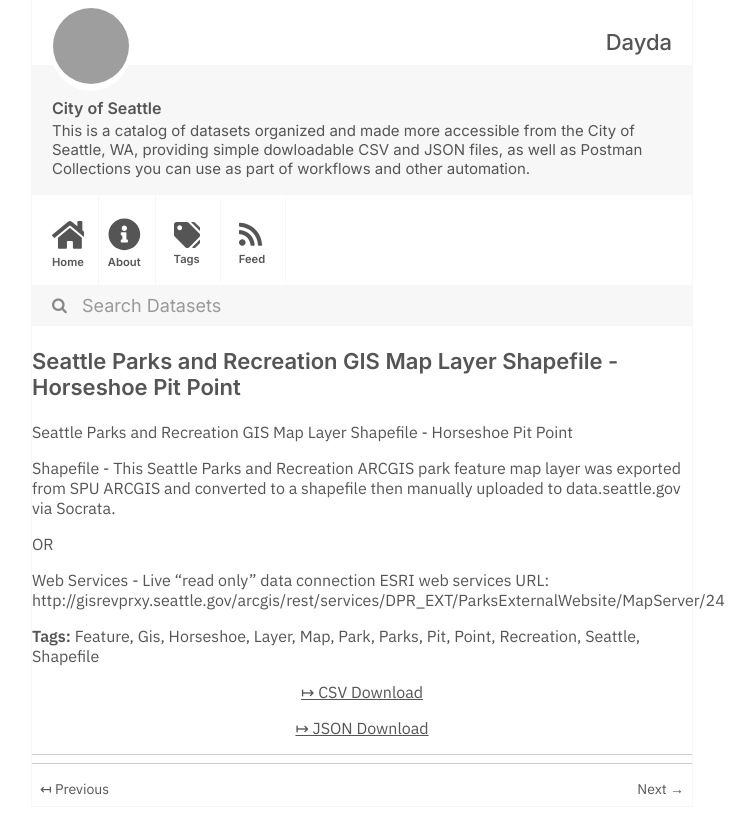
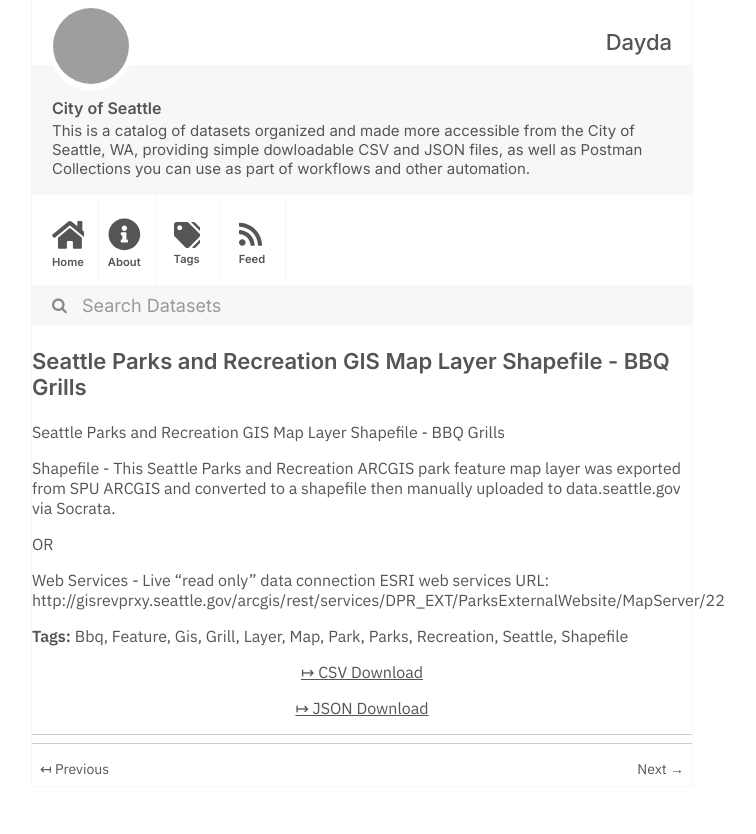
Before and after one commit to dayda-entities/city-of-seattle, a Jekyll site: the page built from _posts/2020-11-10-seattle-parks-and-recreation-g.md, in a window 1280 px wide, cut to the strip 0-834 px from the top of the page. Shown: the whole strip, without its empty margins (278-1034 px from the left). Built offline with Jekyll 4.4.1, drawn with Linux system fonts in a browser that asks for light colours; grey boxes are pictures that could not be loaded.

Commit message:
Publish Data

```diff
--- a/_posts/2020-11-10-seattle-parks-and-recreation-g.md
+++ b/_posts/2020-11-10-seattle-parks-and-recreation-g.md
@@ -1,33 +1,32 @@
 ---
-title: Seattle Parks and Recreation GIS Map Layer Shapefile - Horseshoe Pit Point
-created: '2020-11-10T16:59:01.276268'
-modified: '2020-11-10T16:59:01.276278'
+title: Seattle Parks and Recreation GIS Map Layer Shapefile - BBQ Grills
+created: '2020-11-10T16:59:01.811779'
+modified: '2020-11-10T16:59:01.811789'
 state: active
 type: dataset
 tags:
+  - Bbq
   - Feature
   - Gis
-  - Horseshoe
+  - Grill
   - Layer
   - Map
   - Park
   - Parks
-  - Pit
-  - Point
   - Recreation
   - Seattle
   - Shapefile
 groups:
   - Local Government
-csv_url: 'https://data.seattle.gov/api/views/b23b-c8vr/rows.csv?accessType=DOWNLOAD'
-json_url: 'https://data.seattle.gov/api/views/b23b-c8vr/rows.json?accessType=DOWNLOAD'
+csv_url: 'https://data.seattle.gov/api/views/q7g3-tcv9/rows.csv?accessType=DOWNLOAD'
+json_url: 'https://data.seattle.gov/api/views/q7g3-tcv9/rows.json?accessType=DOWNLOAD'
 layout: post
 
 ---
-Seattle Parks and Recreation GIS Map Layer Shapefile - Horseshoe Pit Point
+Seattle Parks and Recreation GIS Map Layer Shapefile - BBQ Grills
 
 Shapefile - This Seattle Parks and Recreation ARCGIS park feature map layer was exported from SPU ARCGIS and converted to a shapefile then manually uploaded to data.seattle.gov via Socrata.
 
 OR
 
-Web Services - Live "read only" data connection ESRI web services URL: http://gisrevprxy.seattle.gov/arcgis/rest/services/DPR_EXT/ParksExternalWebsite/MapServer/24
+Web Services - Live "read only" data connection ESRI web services URL: http://gisrevprxy.seattle.gov/arcgis/rest/services/DPR_EXT/ParksExternalWebsite/MapServer/22
```
